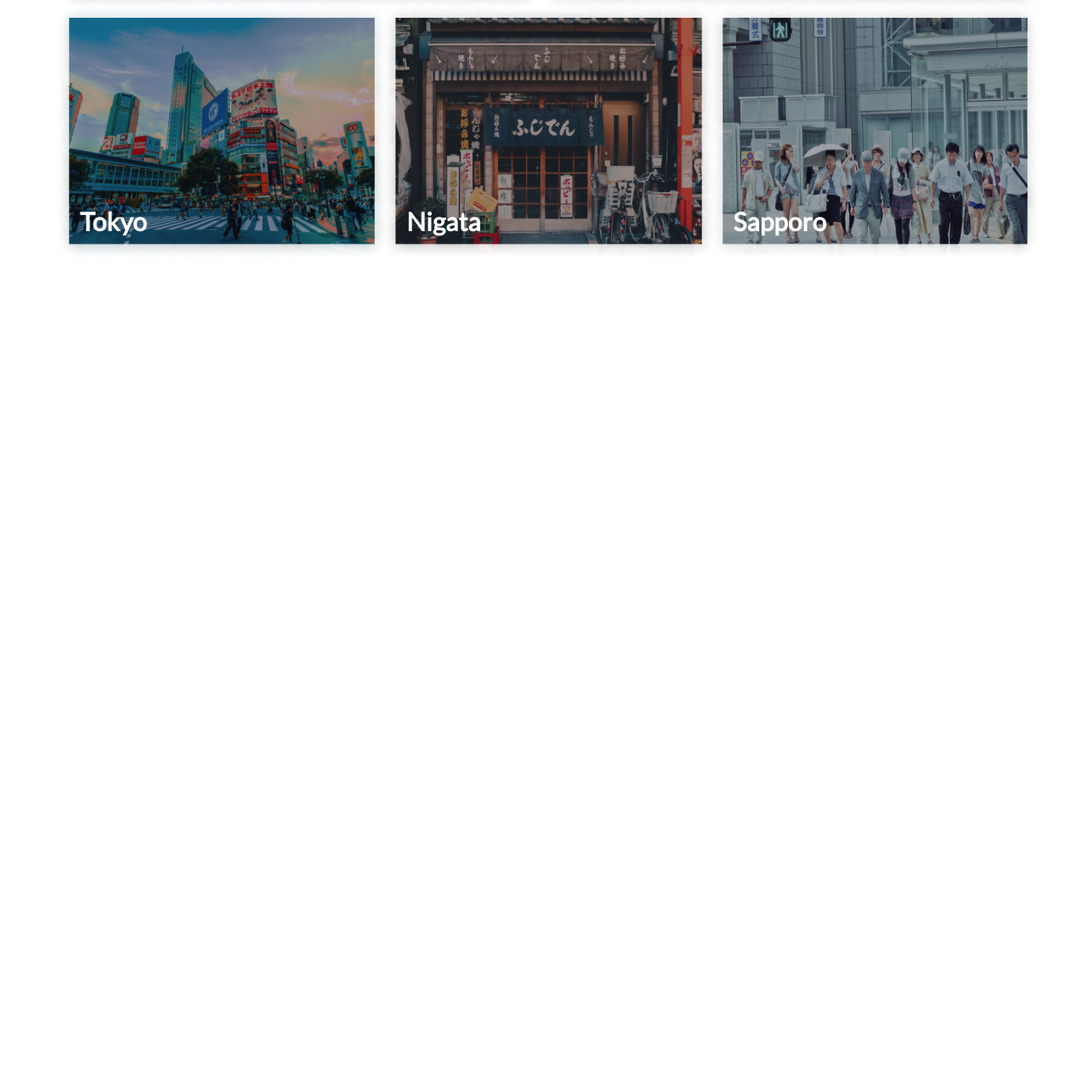
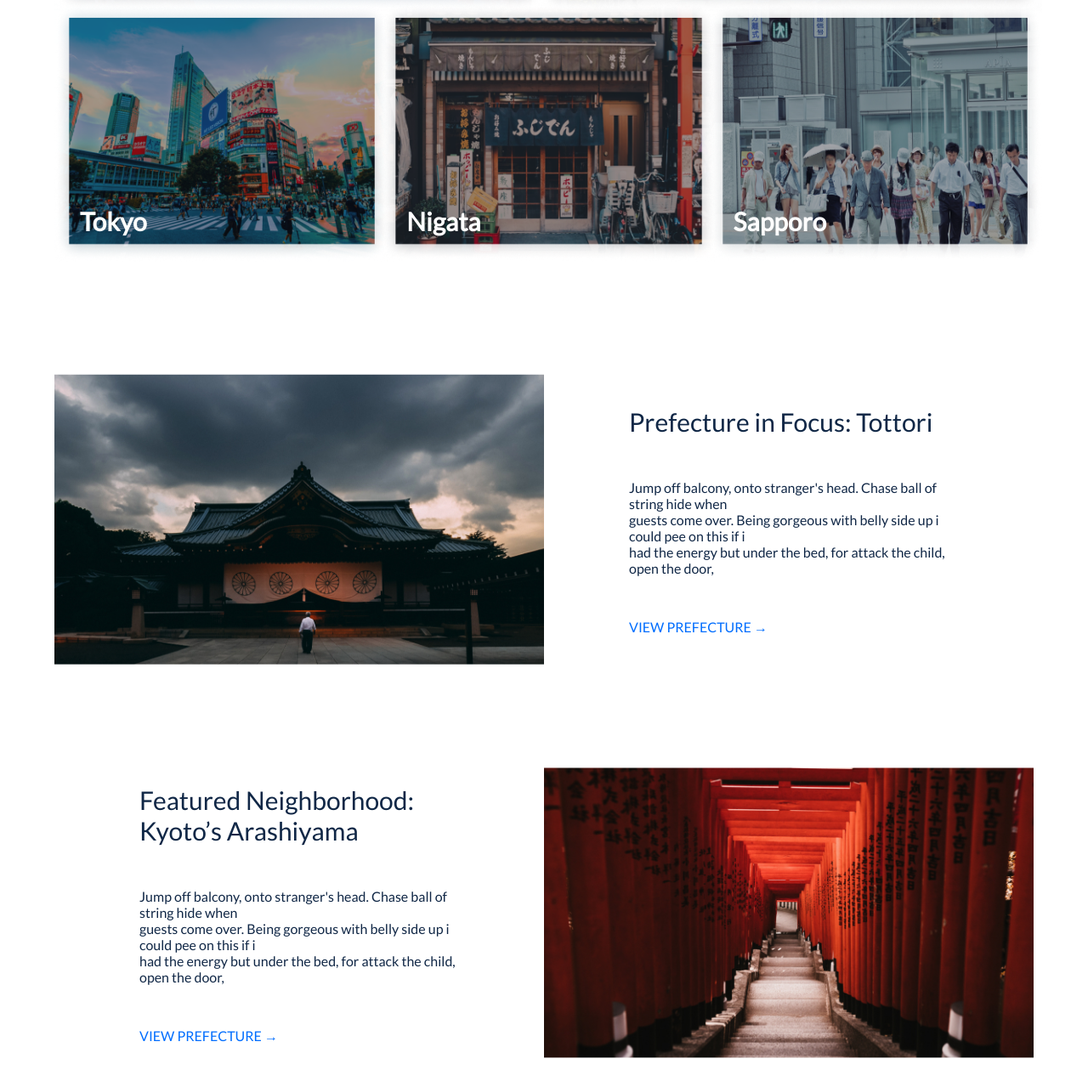
Before and after one commit to N1zyX/travel-landing-pro, a plain HTML site: page index.html in a window 1280 px wide. Shown: the part 1865-3144 px from the top of the page at 85% size. Before the commit the page ends 2177 px from the top, so only its background shows below. Drawn offline with Linux system fonts and the light colour scheme.

Commit message:
prefecture is ready

```diff
--- a/index.html
+++ b/index.html
@@ -9,6 +9,8 @@
     <link rel="stylesheet" href="style.css">
     <link rel="stylesheet" href="benefits.css">
     <link rel="stylesheet" href="get-inspired.css">
+    <link rel="stylesheet" href="prefecture.css">
+    <link rel="stylesheet" href="top-places.css">
 </head>
 
 <body>
@@ -113,5 +115,36 @@
                 </div>
             </div>
         </div>
+
+        <div class="prefecture">
+            <div class="prefecture-item">
+                <span class="left-side">
+                    <img src="./assets/images/tottori.jpg" />
+                </span>
+                <span class="right-side">
+                    <h2>Prefecture in Focus: Tottori</h2>
+                    <label>
+                        Jump off balcony, onto stranger's head. Chase ball of string hide when<br> guests come over. Being gorgeous with belly side up i could pee on this if i<br> had the energy but under the bed, for attack the child, open the door,
+                    </label>
+                    <a href="https://tiktok.com" target="_blank">
+                        view prefecture &rarr;
+                    </a>
+                </span>
+            </div>
+            <div class="prefecture-item reverse">
+                <span class="left-side">
+                    <img src="./assets/images/kyoto-arashiyama.jpg" />
+                </span>
+                <span class="right-side">
+                    <h2>Featured Neighborhood:<br> Kyoto’s Arashiyama</h2>
+                    <label>
+                        Jump off balcony, onto stranger's head. Chase ball of string hide when<br> guests come over. Being gorgeous with belly side up i could pee on this if i<br> had the energy but under the bed, for attack the child, open the door,
+                    </label>
+                    <a href="https://tiktok.com" target="_blank">
+                        view prefecture &rarr;
+                    </a>
+                </span>
+            </div>
+        </div>
     </body>
 </html>
--- /dev/null
+++ b/prefecture.css
@@ -0,0 +1,53 @@
+.prefecture {
+    width: 90%;
+    max-width: 90%;
+    margin: 130px auto;
+}
+
+.prefecture-item {
+    width: 100%;
+    display: flex;
+    align-items: center;
+    margin-top: 75px;
+}
+
+.prefecture-item.reverse {
+    flex-direction: row-reverse;
+}
+
+.prefecture-item > .left-side {
+   max-width: 50%;
+}
+
+.prefecture-item img {
+    width: 100%;
+}
+
+.prefecture-item > .right-side {
+    max-width: 50%;
+    padding: 50px 100px;
+    display: flex;
+    flex-direction: column;
+    gap: 50px;
+    font-family: 'Lato', sans-serif;
+}
+
+.prefecture-item > .right-side > h2 {
+    font-weight: 500;
+    font-size: 30px;
+    color: #102746;
+}
+
+.prefecture-item > .right-side > label {
+    color: #102746;
+    font-weight: 400;
+    font-size: 16px;
+}
+
+.prefecture-item > .right-side > a {
+    color: #006dfe;
+    font-weight: 400;
+    font-size: 16px;
+    text-transform: uppercase;
+    text-decoration: none;
+}
```
Also changed, not shown: assets/images/nagoya.png (added), assets/images/niigata.png (added), assets/images/osaka.png (added), assets/images/saitama.png (added), assets/images/shibuya.png (added), assets/images/ueno.png (added).
